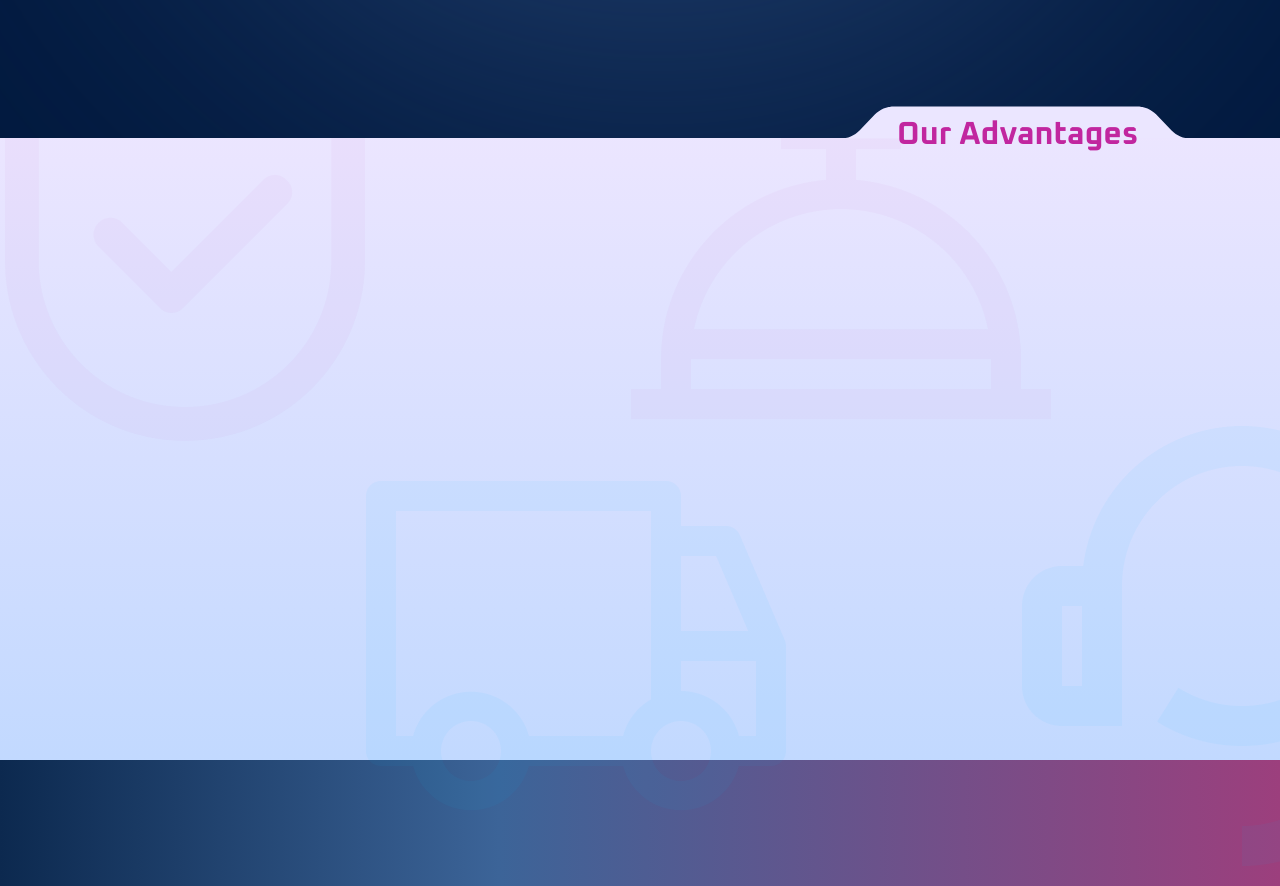
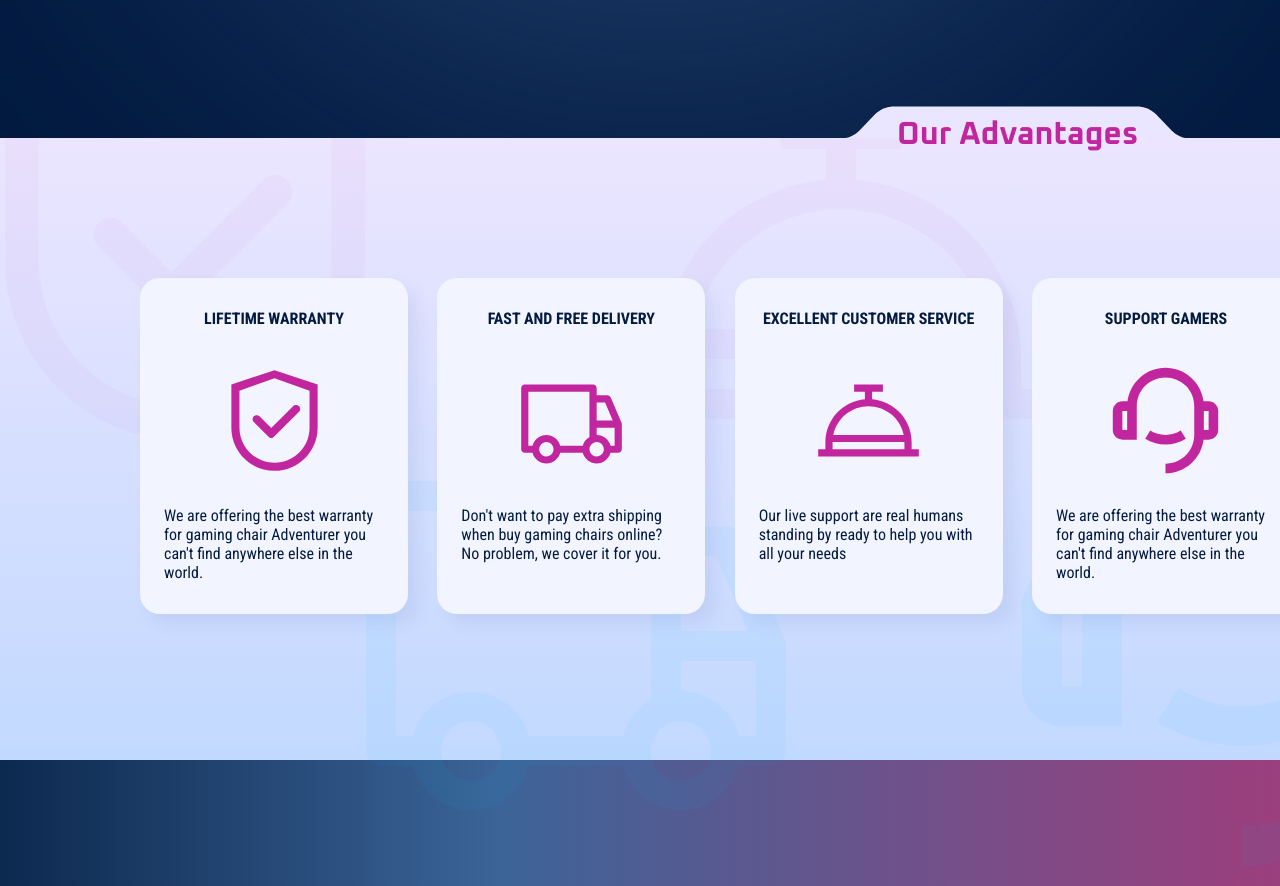
Before and after one commit to solarenergy990/easy-solutions, a React (Create React App) app: page / in a window 1280 px wide. Shown: the part 2180-3066 px from the top of the page. Built offline with nearby package versions, Linux system fonts and the light colour scheme.

Commit message:
Adds advantages cards to advantages component
Added cards, svgs, styles to each card

```diff
--- a/src/components/Advantages/Advantages.jsx
+++ b/src/components/Advantages/Advantages.jsx
@@ -15,6 +15,57 @@ const Advantages = () => {
         <div className={s.serviceDesk}></div>
         <div className={s.delivery}></div>
         <div className={s.support}></div>
+
+        <ul className={s.list}>
+          <li className={s.item}>
+            <div className={s.itemWrapper}>
+              <h3 className={s.itemTitle}>lifetime warranty</h3>
+              <div className={s.safetyAdvantages}>
+                <SvgIcon iconName="icon-safety-outlined" />
+              </div>
+              <p className={s.itemText}>
+                We are offering the best warranty for gaming chair Adventurer
+                you can't find anywhere else in the world.
+              </p>
+            </div>
+          </li>
+          <li className={s.item}>
+            <div className={s.itemWrapper}>
+              <h3 className={s.itemTitle}>fast and free delivery</h3>
+              <div className={s.safetyAdvantages}>
+                <SvgIcon iconName="icon-delivery-truck-outlined" />
+              </div>
+              <p className={s.itemText}>
+                Don't want to pay extra shipping when buy gaming chairs online?
+                No problem, we cover it for you.
+              </p>
+            </div>
+          </li>
+          <li className={s.item}>
+            <div className={s.itemWrapper}>
+              <h3 className={s.itemTitle}>excellent customer service</h3>
+              <div className={s.safetyAdvantages}>
+                <SvgIcon iconName="icon-service-desk-outlined" />
+              </div>
+              <p className={s.itemText}>
+                Our live support are real humans standing by ready to help you
+                with all your needs
+              </p>
+            </div>
+          </li>
+          <li className={s.item}>
+            <div className={s.itemWrapper}>
+              <h3 className={s.itemTitle}>support gamers</h3>
+              <div className={s.safetyAdvantages}>
+                <SvgIcon iconName="icon-customer-service-outlined" />
+              </div>
+              <p className={s.itemText}>
+                We are offering the best warranty for gaming chair Adventurer
+                you can't find anywhere else in the world.
+              </p>
+            </div>
+          </li>
+        </ul>
       </div>
     </section>
   );
--- a/src/components/Advantages/Advantages.module.scss
+++ b/src/components/Advantages/Advantages.module.scss
@@ -83,3 +83,64 @@
   left: 1002px;
   top: 268px;
 }
+
+.list {
+  display: flex;
+  justify-content: space-between;
+  padding: 140px;
+}
+
+.item {
+  position: relative;
+  width: 268px;
+
+  background: #f2f4ff;
+  box-shadow: 10px 10px 15px rgba(89, 106, 170, 0.1);
+  border-radius: 20px;
+
+  z-index: 6;
+
+  & .itemWrapper {
+    padding: 32px 24px;
+  }
+
+  & .itemTitle {
+    display: flex;
+    justify-content: space-around;
+
+    margin-bottom: 34px;
+
+    font-family: "Roboto Condensed";
+    font-style: normal;
+    font-weight: 700;
+    font-size: 16px;
+    line-height: 1.18;
+
+    display: flex;
+    align-items: center;
+    text-align: center;
+    text-transform: uppercase;
+
+    color: #041b3f;
+  }
+
+  & .safetyAdvantages {
+    width: 115px;
+    height: 130px;
+
+    margin: 0 auto;
+    margin-bottom: 14px;
+
+    fill: #c1269f;
+  }
+
+  & .itemText {
+    font-family: "Roboto Condensed";
+    font-style: normal;
+    font-weight: 400;
+    font-size: 16px;
+    line-height: 1.18;
+
+    color: #041b3f;
+  }
+}
```
